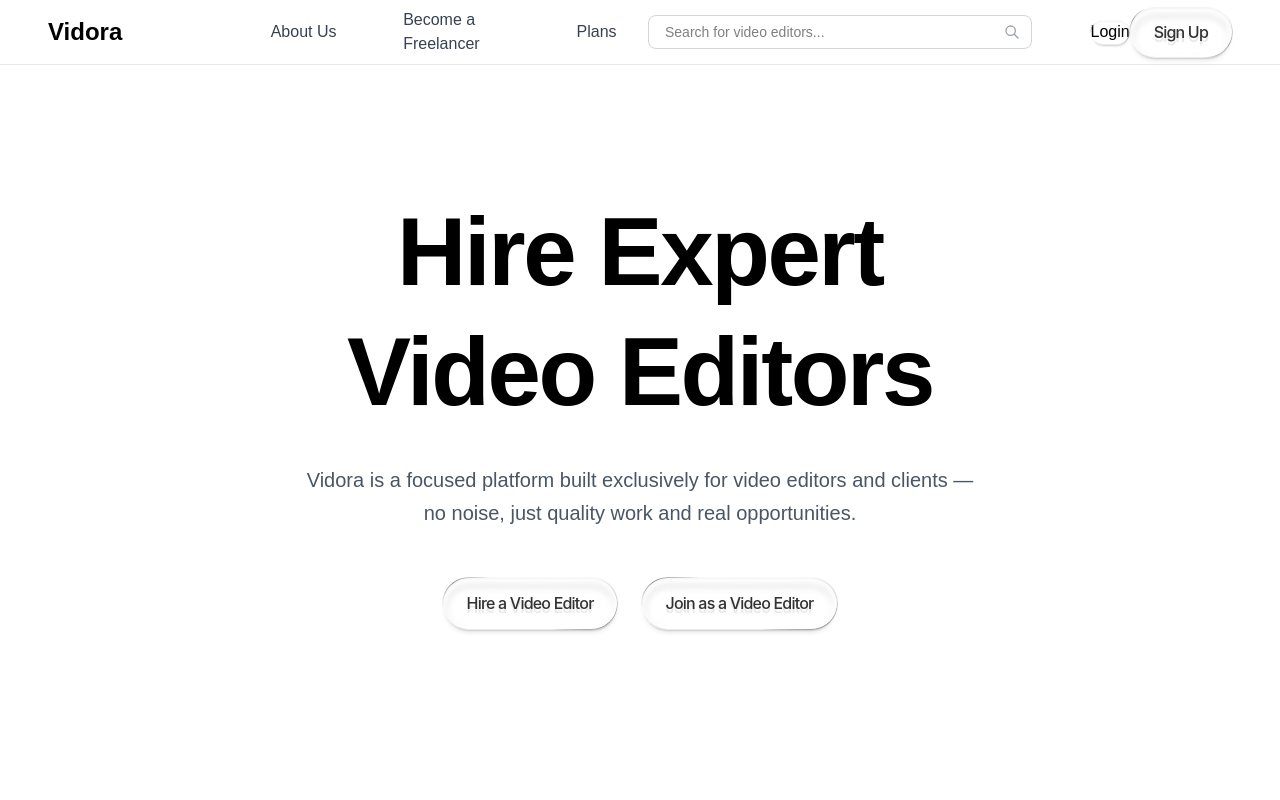
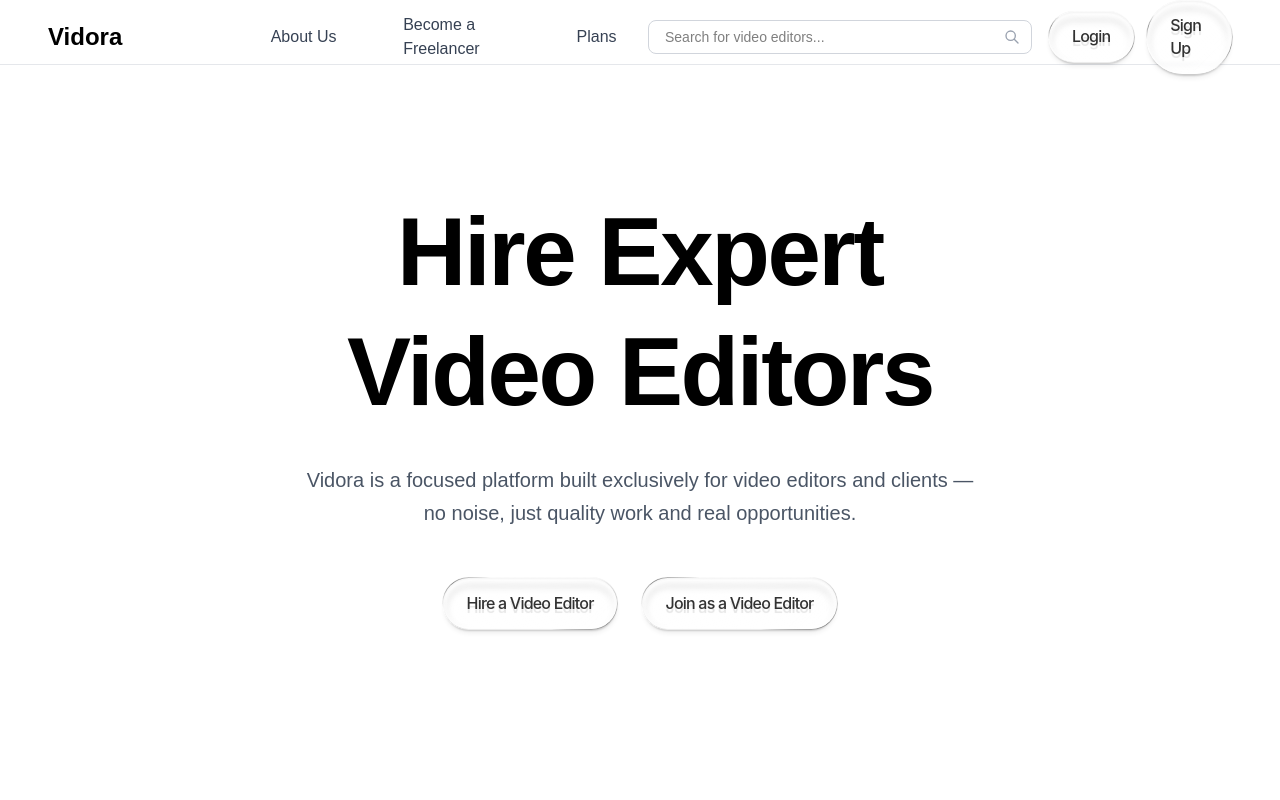
Before and after one commit to kkunaall10-max/vidora, a Next.js app: page / in a window 1280 px wide. Shown: the top 800 px of the page. Built offline with nearby package versions, Linux system fonts and the light colour scheme.

Commit message:
Make Login button same size as Sign Up: Both buttons now use identical glassmorphism styling with button-wrap, same padding (px-4 py-2), same height (h-9), and same text styling

```diff
--- a/src/app/page.tsx
+++ b/src/app/page.tsx
@@ -49,9 +49,12 @@ export default function Home() {
 
             {/* Auth Buttons - Desktop - Takes 2 columns */}
             <div className="hidden lg:col-span-2 lg:flex items-center justify-end space-x-3">
-              <button className="text-gray-700 hover:text-black transition-colors duration-200 font-medium px-4 py-2 h-9">
-                Login
-              </button>
+              <div className="button-wrap">
+                <button className="px-4 py-2 h-9">
+                  <span className="text-sm">Login</span>
+                </button>
+                <div className="button-shadow"></div>
+              </div>
               <div className="button-wrap">
                 <button className="px-4 py-2 h-9">
                   <span className="text-sm">Sign Up</span>
```
